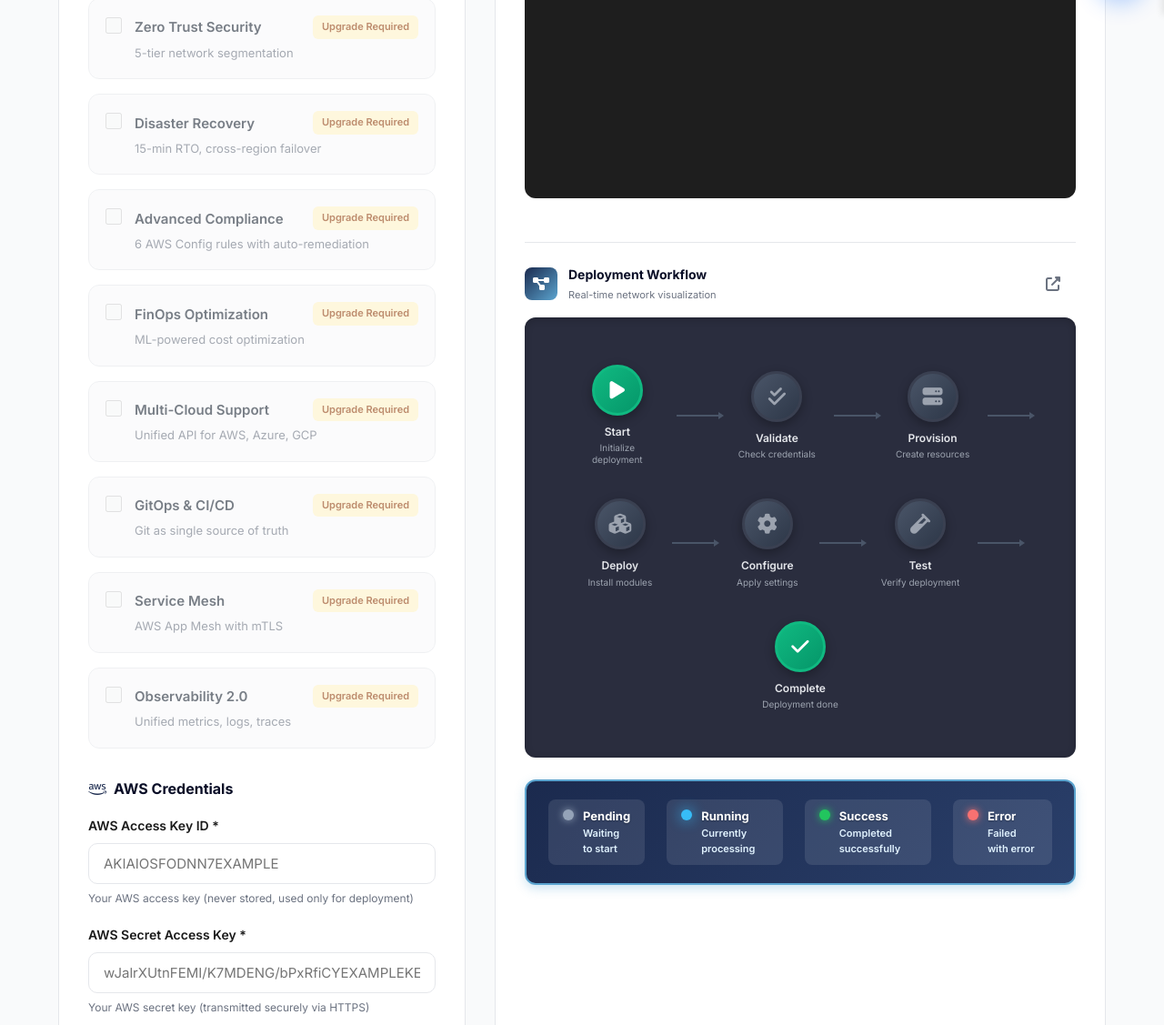
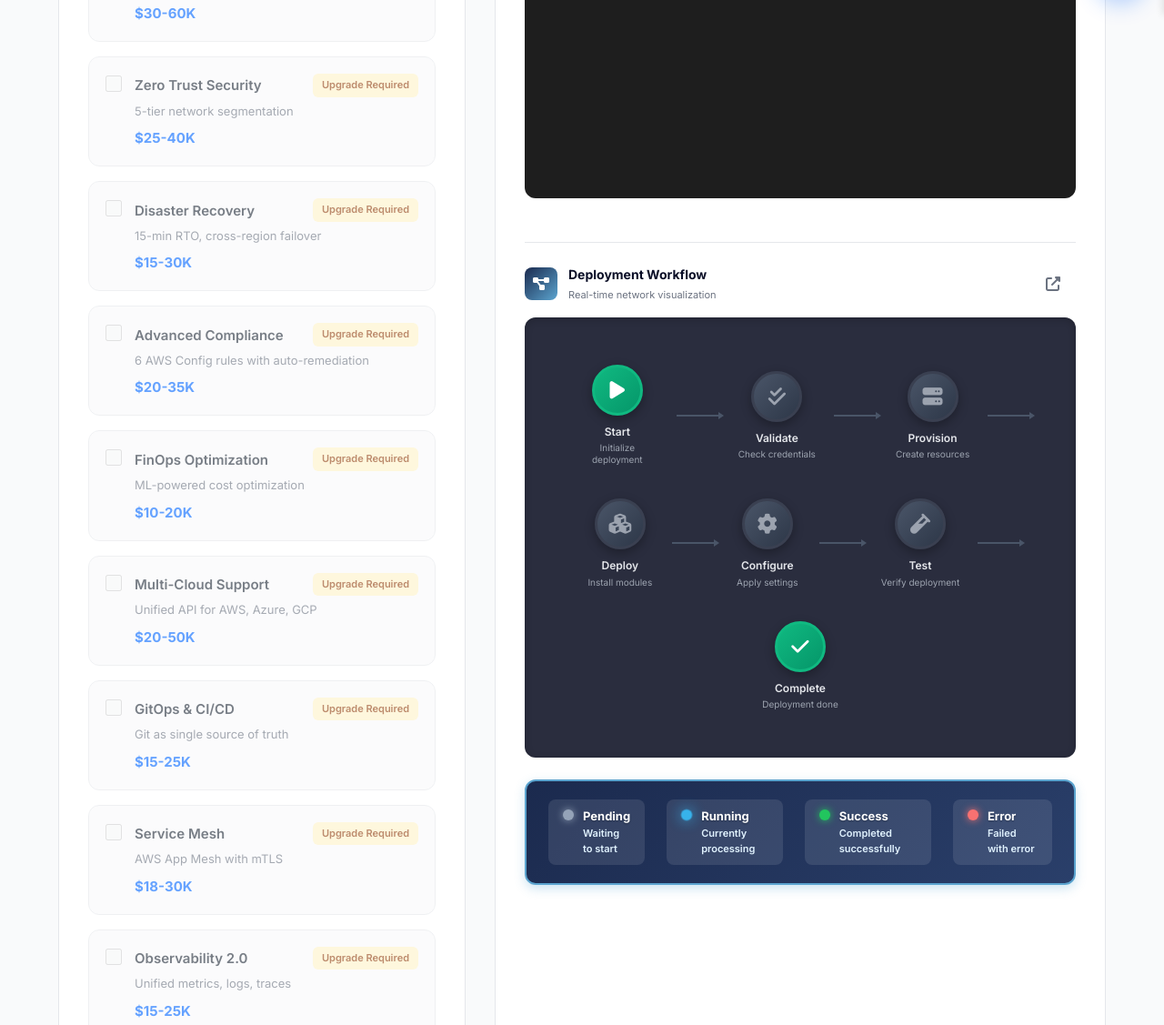
Before and after one commit to Botbynetz/Cloud-Infrastructure-Automation, a plain HTML site: page deploy.html in a window 1280 px wide. Shown: the part 784-1911 px from the top of the page at 91% size. Drawn offline with nearby package versions, Linux system fonts and the light colour scheme; sample sign-in values are in the browser's storage.

Commit message:
feat: Add price display to each module card

```diff
--- a/deploy.html
+++ b/deploy.html
@@ -666,6 +666,13 @@
             font-size: 13px;
             color: #6B7280;
             line-height: 1.5;
+            margin: 0 0 8px 0;
+        }
+
+        .module-card-price {
+            font-size: 15px;
+            font-weight: 700;
+            color: #0066FF;
             margin: 0;
         }
 
@@ -1666,7 +1673,7 @@
     <script src="https://cdn.socket.io/4.5.4/socket.io.min.js"></script>
     <script src="auth-guard.js"></script>
     <script src="script.js"></script>
-    <script src="deploy.js?v=7.2"></script>
+    <script src="deploy.js?v=7.3"></script>
     <script src="mode-toggle.js"></script>
     <script src="pip-deployment.js"></script>
 
--- a/deploy.js
+++ b/deploy.js
@@ -272,6 +272,7 @@ document.addEventListener('DOMContentLoaded', function() {
                         ${!isAvailable ? '<span class="module-card-badge">Upgrade Required</span>' : ''}
                     </div>
                     <div class="module-card-desc">${module.description}</div>
+                    <div class="module-card-price">${module.price}</div>
                 </div>
             `;
 
```
